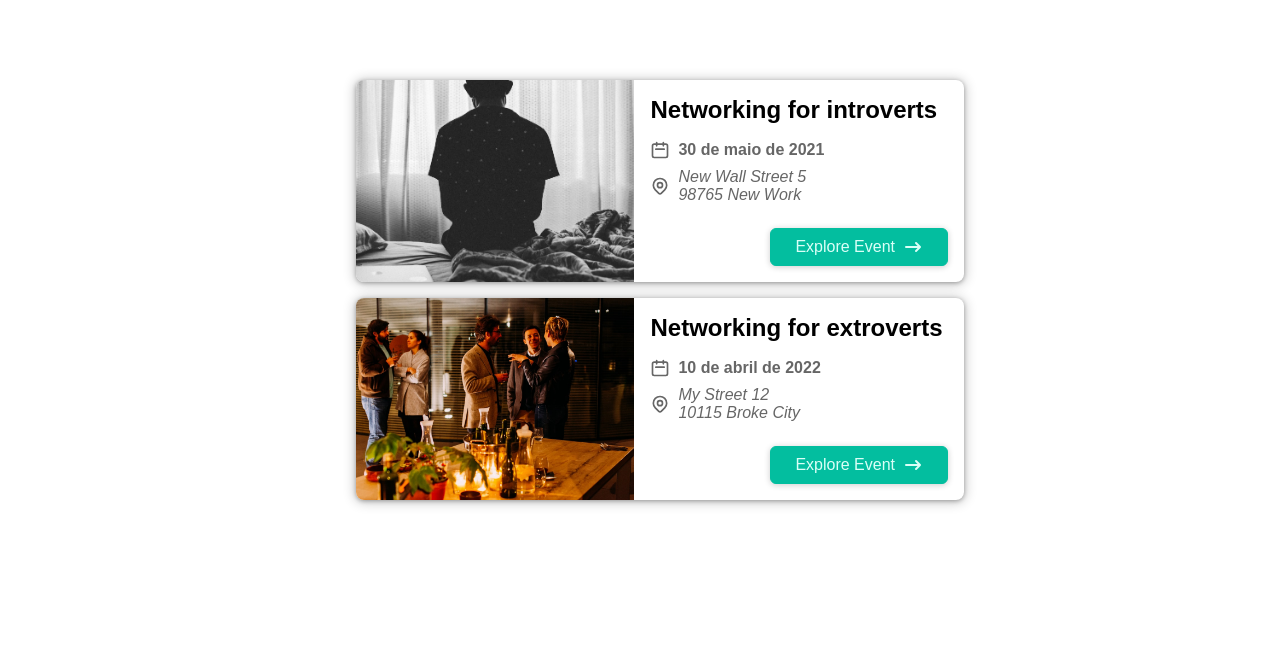
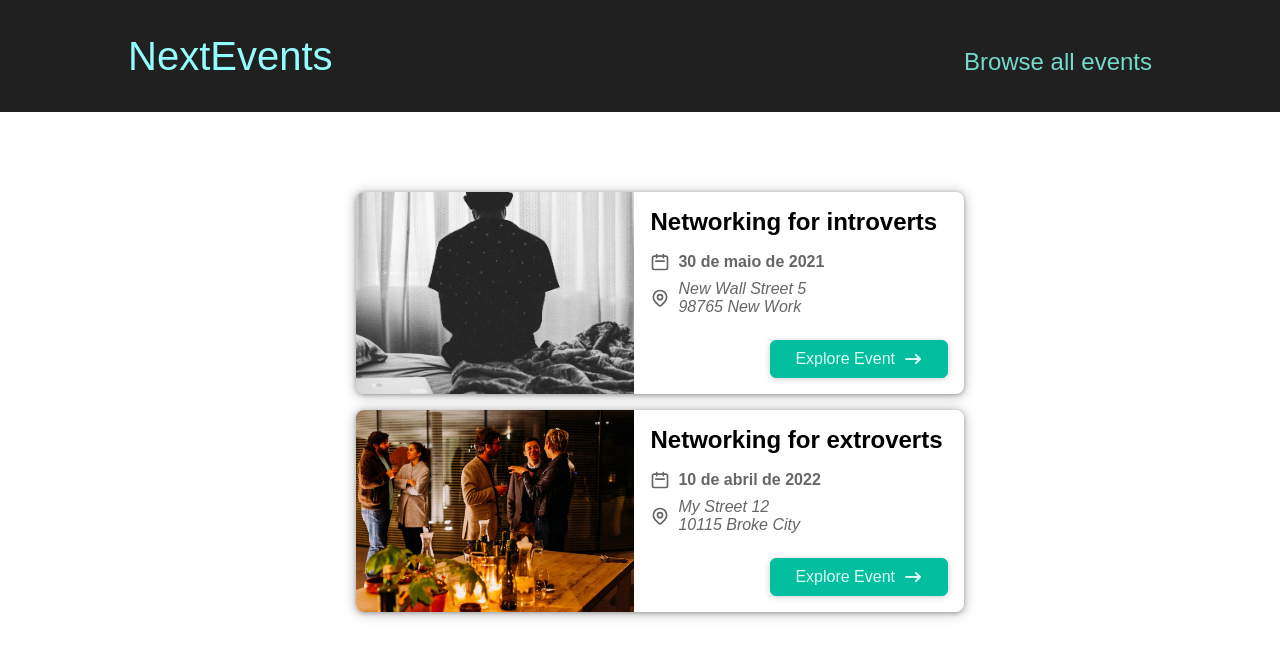
Before and after one commit to Nimbo1999/next-js-route-example, a Next.js app: page / in a window 1280 px wide. Shown: the top 658 px of the page. Built offline with nearby package versions, Linux system fonts and the light colour scheme.

Commit message:
Add Layout component, update Button component, creates main-header component

```diff
--- /dev/null
+++ b/components/layout/layout.js
@@ -0,0 +1,14 @@
+import { Fragment } from 'react';
+import MainHeader from './main-header';
+
+function Layout({ children }) {
+    return (
+        <Fragment>
+            <MainHeader />
+
+            <main>{children}</main>
+        </Fragment>
+    );
+}
+
+export default Layout;
--- /dev/null
+++ b/components/layout/main-header.js
@@ -0,0 +1,23 @@
+import Link from 'next/link';
+
+import classes from './main-header.module.css';
+
+function MainHeader() {
+    return (
+        <header className={classes.header}>
+            <div className={classes.logo}>
+                <Link href="/">NextEvents</Link>
+            </div>
+
+            <nav className={classes.navigation}>
+                <ul>
+                    <li>
+                        <Link href="/events">Browse all events</Link>
+                    </li>
+                </ul>
+            </nav>
+        </header>
+    );
+}
+
+export default MainHeader;
--- /dev/null
+++ b/components/layout/main-header.module.css
@@ -0,0 +1,45 @@
+.header {
+    /* width: 100%; */
+    display: flex;
+    justify-content: space-between;
+    align-items: baseline;
+    padding: 1rem 10%;
+    height: 5rem;
+    background-color: #202020;
+}
+
+.logo {
+    font-size: 1.5rem;
+    color: white;
+    font-family: 'Fira', sans-serif;
+    height: 100%;
+    display: flex;
+    justify-content: center;
+    align-items: center;
+    color: #94fdfd;
+}
+
+.logo a {
+    text-decoration: none;
+    color: #94fdfd;
+}
+
+.navigation ul li {
+    list-style: none;
+}
+
+.navigation a {
+    text-decoration: none;
+    color: #74dacc;
+    font-size: 1rem;
+}
+
+@media (min-width: 768px) {
+    .logo {
+      font-size: 2.5rem;
+    }
+
+    .navigation a {
+      font-size: 1.5rem;
+    }
+}
--- a/components/ui/button.js
+++ b/components/ui/button.js
@@ -2,11 +2,15 @@
 
 import classes from './button.module.css';
 
-function Button({ link, children }) {
-    return (
+function Button({ link, onClick, type = 'button', children }) {
+    return link ? (
         <Link href={link}>
             <a className={classes.btn}>{children}</a>
         </Link>
+    ) : (
+        <button onClick={onClick} className={classes.btn} type={type}>
+            {children}
+        </button>
     );
 }
 
--- a/pages/_app.js
+++ b/pages/_app.js
@@ -1,7 +1,12 @@
+import Layout from '../components/layout/layout';
 import '../styles/globals.css';
 
 function MyApp({ Component, pageProps }) {
-    return <Component {...pageProps} />;
+    return (
+        <Layout>
+            <Component {...pageProps} />
+        </Layout>
+    );
 }
 
 export default MyApp;
--- a/pages/events/[eventid].js
+++ b/pages/events/[eventid].js
@@ -5,12 +5,12 @@
 import EventLogistics from '../../components/event-detail/event-logistics';
 import EventContent from '../../components/event-detail/event-content';
 
-import useEvent from '../../hooks/useEvent';
+import { getEventById } from '../../dummy-data';
 
 function EventDetailPage() {
     const { query } = useRouter();
     const { eventId } = query;
-    const event = useEvent(eventId);
+    const event = getEventById(eventId);
 
     if (!event) {
         return <p>No event found!</p>;
```
Also changed, not shown: components/events/events-search.js (added, +41 -0 lines), components/events/events-search.module.css (added, +69 -0 lines), hooks/useEvent.js (deleted, +0 -7 lines), pages/events/index.js (+12 -3 lines).
